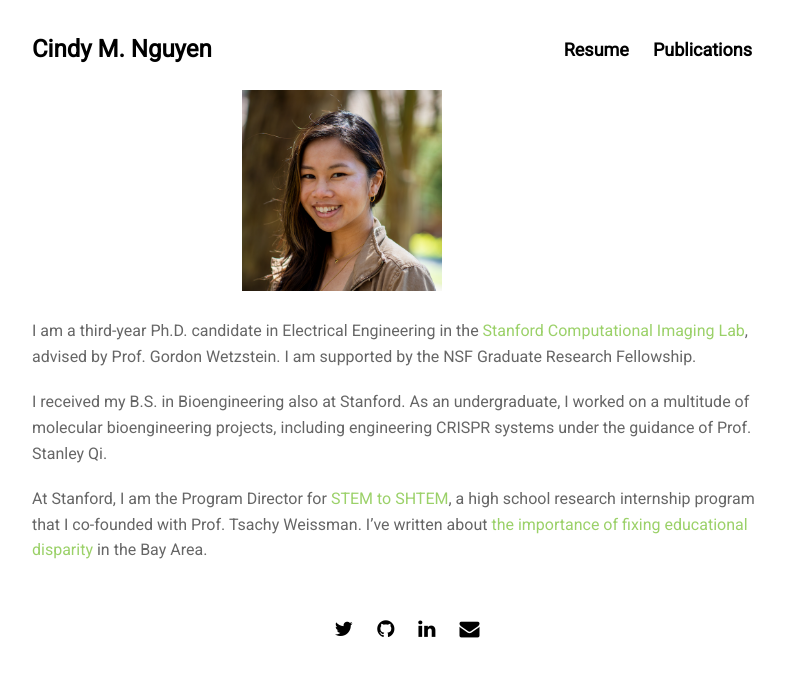
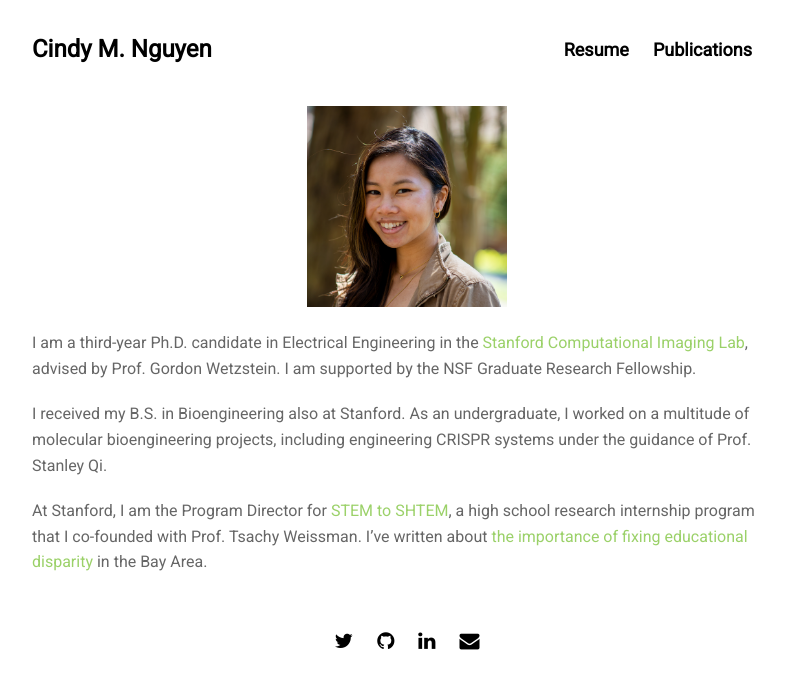
Before and after one commit to ccnguyen/ccnguyen.github.io, a Jekyll site: the page built from index.md, in a window 1280 px wide. Shown: the top 689 px of the page, without its empty margins (233-1018 px from the left). Built offline with Jekyll 4.4.1, drawn with Linux system fonts in a browser that asks for light colours; nearby versions of some CDN libraries.

Commit message:
nitish did it again

```diff
--- a/_sass/3-sections/_description.sass
+++ b/_sass/3-sections/_description.sass
@@ -1,3 +1,7 @@
 .home img
   width: 200px
+  //text-align: center
+
+.home p:first-child
+  all: revert
   text-align: center
```
